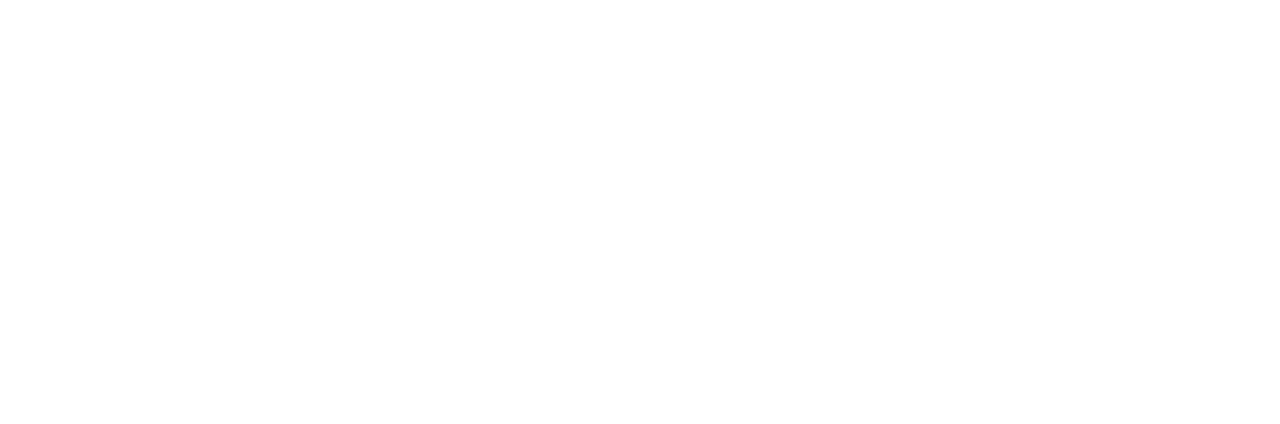
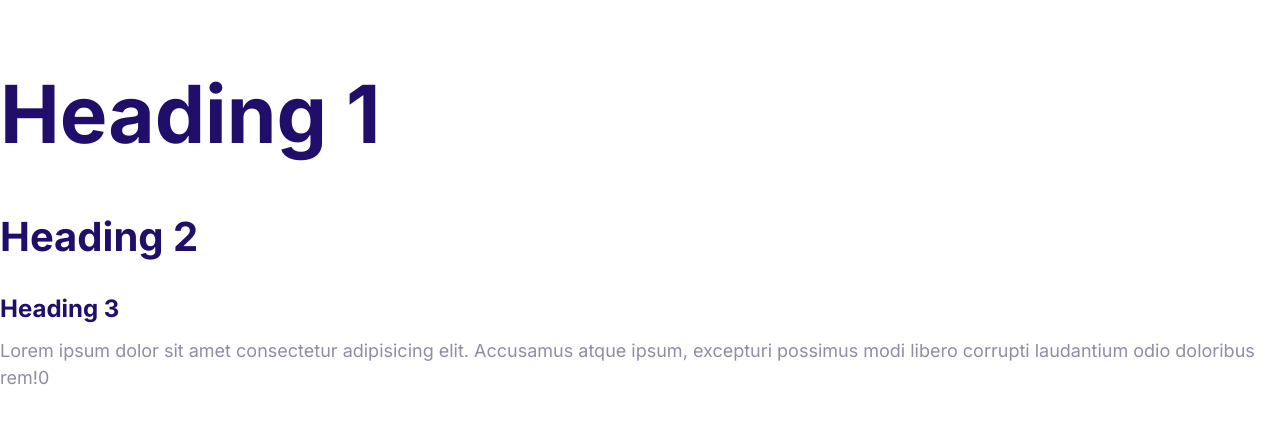
Before and after one commit to Elahirad/NYXify, a plain HTML site: page index.html in a window 1280 px wide. Drawn offline with Linux system fonts and the light colour scheme.

Commit message:
Adding font styles

```diff
--- a/css/style.css
+++ b/css/style.css
@@ -2,6 +2,56 @@
   --color-primary: #2584ff;
   --color-secondary: #00d9ff;
   --color-accent: #ff3400;
-  --color-headings: #ff3400;
+  --color-headings: #210e6b;
   --color-body: #918ca4;
 }
+
+html {
+  font-size: 62.5%;
+}
+
+body {
+  font-family: Inter, Arial, Helvetica, sans-serif;
+  font-size: 2.4rem;
+  line-height: 1.5;
+  color: var(--color-body);
+}
+
+h1,
+h2,
+h3 {
+  color: var(--color-headings);
+  margin-bottom: 1rem;
+}
+
+h1 {
+  font-size: 7rem;
+}
+
+h2 {
+  font-size: 4rem;
+}
+
+h3 {
+  font-size: 3rem;
+}
+
+p {
+  margin-top: 0;
+}
+@media screen and (min-width: 1024px) {
+  body {
+    font-size: 1.8rem;
+  }
+  h1 {
+    font-size: 8rem;
+  }
+
+  h2 {
+    font-size: 4rem;
+  }
+
+  h3 {
+    font-size: 2.4rem;
+  }
+}
--- a/index.html
+++ b/index.html
@@ -5,8 +5,23 @@
     <meta http-equiv="X-UA-Compatible" content="IE=edge" />
     <meta name="viewport" content="width=device-width, initial-scale=1.0" />
     <title>NYXify</title>
+    <link rel="preconnect" href="https://fonts.googleapis.com" />
+    <link rel="preconnect" href="https://fonts.gstatic.com" crossorigin />
+    <link
+      href="https://fonts.googleapis.com/css2?family=Inter:wght@400;700&display=swap"
+      rel="stylesheet"
+    />
     <link rel="stylesheet" href="css/normalize.css" />
     <link rel="stylesheet" href="css/style.css" />
   </head>
-  <body></body>
+  <body>
+    <h1>Heading 1</h1>
+    <h2>Heading 2</h2>
+    <h3>Heading 3</h3>
+    <p>
+      Lorem ipsum dolor sit amet consectetur adipisicing elit. Accusamus atque
+      ipsum, excepturi possimus modi libero corrupti laudantium odio doloribus
+      rem!0
+    </p>
+  </body>
 </html>
```
